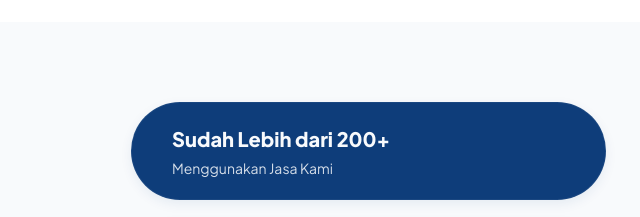
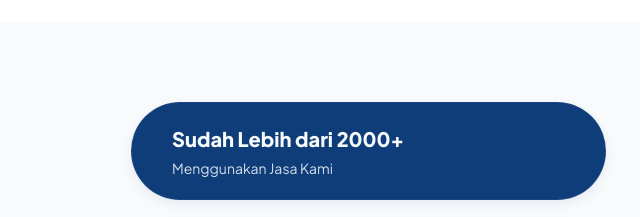
Before and after one commit to Atnan49/Seraphic_std, a plain HTML site: page index.html in a window 1280 px wide. Shown: the part 2660-2877 px from the top of the page, 534-1174 px from the left. Drawn offline with Linux system fonts and the light colour scheme.

Commit message:
chore: update stats count to 2000+ in why choose us badge

```diff
--- a/index.html
+++ b/index.html
@@ -180,7 +180,7 @@
                 <div class="why-choose-badges">
                     <div class="why-badge-card" id="badge-cust">
                         <div class="badge-content">
-                            <h3>Sudah Lebih dari 200+</h3>
+                            <h3>Sudah Lebih dari 2000+</h3>
                             <p>Menggunakan Jasa Kami</p>
                         </div>
                     </div>
@@ -415,7 +415,9 @@
         <hr class="footer-divider-center">
 
         <div class="footer-bottom-center">
-            <p class="copyright">&copy; 2019 Seraphic.Std. Hak Cipta Dilindungi. | Developed by <a href="https://github.com/Atnan49/" target="_blank" rel="noopener noreferrer" class="footer-dev-link">Atnan49</a></p>
+            <p class="copyright">&copy; 2019 Seraphic.Std. Hak Cipta Dilindungi. | Developed by <a
+                    href="https://github.com/Atnan49/" target="_blank" rel="noopener noreferrer"
+                    class="footer-dev-link">Atnan49</a></p>
             <div class="footer-legal-center">
                 <a href="privacy.html" id="footer-link-privacy">Privasi</a> |
                 <a href="terms.html" id="footer-link-terms">Syarat</a>
```
